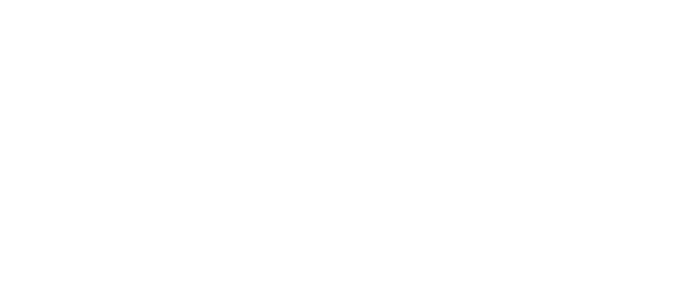
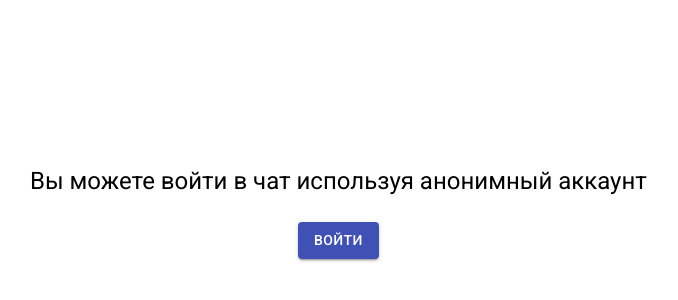
Before and after one commit to MIZUDINOV/react-awesome-chat, a React (Create React App) app: page / in a window 1280 px wide. Shown: the part 196-496 px from the top of the page, without its empty margins (230-908 px from the left). Built offline with nearby package versions, Linux system fonts and the light colour scheme.

Commit message:
finish Authentication component styles

```diff
--- a/package.json
+++ b/package.json
@@ -3,6 +3,8 @@
   "version": "0.1.0",
   "private": true,
   "dependencies": {
+    "@material-ui/core": "^4.11.4",
+    "@material-ui/icons": "^4.11.2",
     "@testing-library/jest-dom": "^5.11.4",
     "@testing-library/react": "^11.1.0",
     "@testing-library/user-event": "^12.1.10",
--- a/public/index.html
+++ b/public/index.html
@@ -3,6 +3,7 @@
   <head>
     <meta charset="utf-8" />
     <link rel="icon" href="%PUBLIC_URL%/favicon.ico" />
+    <link rel="stylesheet" href="https://fonts.googleapis.com/css?family=Roboto:300,400,500,700&display=swap" />
     <meta name="viewport" content="width=device-width, initial-scale=1" />
     <meta
       name="description"
--- a/src/App.jsx
+++ b/src/App.jsx
@@ -1,7 +1,19 @@
 import React from 'react'
+import { Authentication } from './Authentication'
 
 function App() {
-  return <div className='app'></div>
+  return (
+    <div
+      style={{
+        maxWidth: '760px',
+        margin: '0 auto',
+        height: '100vh',
+        display: 'flex',
+      }}
+    >
+      <Authentication />
+    </div>
+  )
 }
 
 export default App
--- a/src/Authentication.jsx
+++ b/src/Authentication.jsx
@@ -1,5 +1,28 @@
+import { Button, createStyles, Typography } from '@material-ui/core'
 import React from 'react'
 
 export const Authentication = () => {
-  return <div></div>
+  return (
+    <div
+      style={{
+        display: 'flex',
+        flexDirection: 'column',
+        justifyContent: 'center',
+        alignItems: 'center',
+        minHeight: '300px',
+      }}
+    >
+      <Typography
+        style={{ marginBottom: '25px' }}
+        variant='h5'
+        component='h3'
+        align='center'
+      >
+        Вы можете войти в чат используя анонимный аккаунт
+      </Typography>
+      <Button color='primary' variant='contained' align='center'>
+        Войти
+      </Button>
+    </div>
+  )
 }
```
Also changed, not shown: 1 other file (tests, documents, lock files or other folders).
